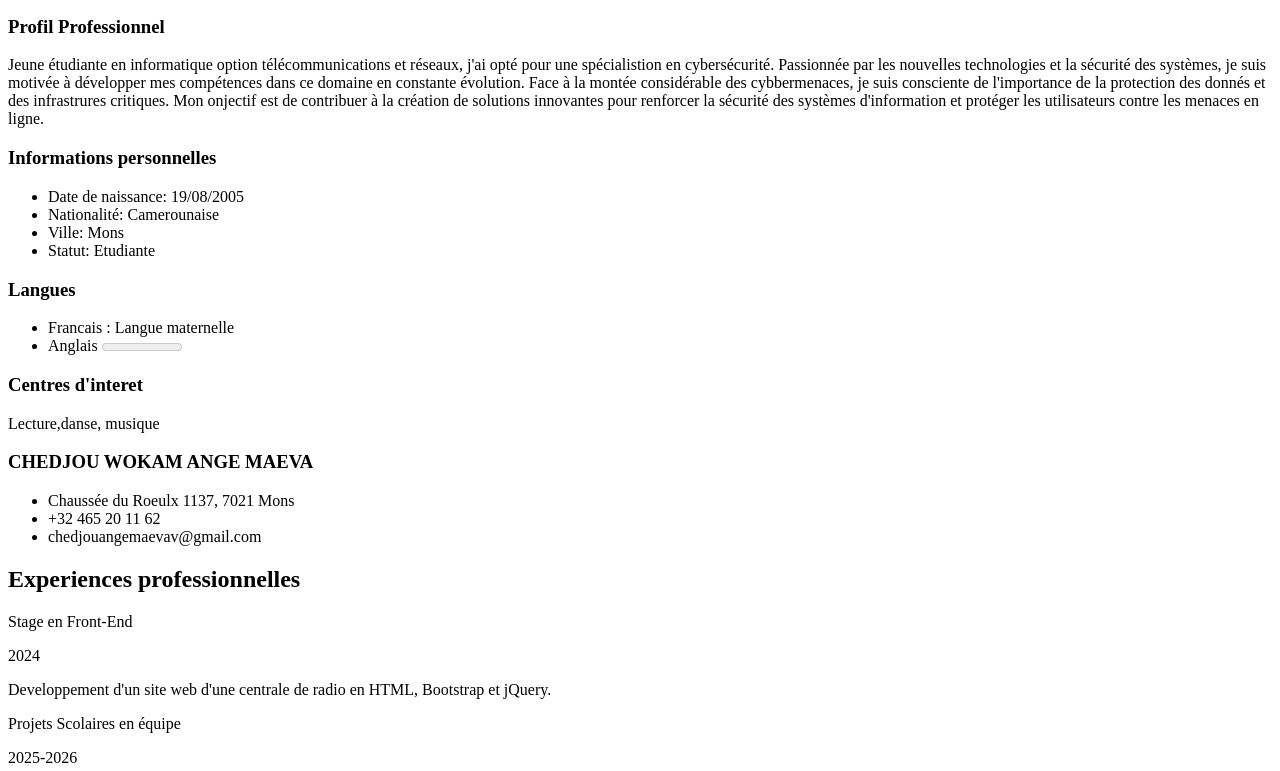
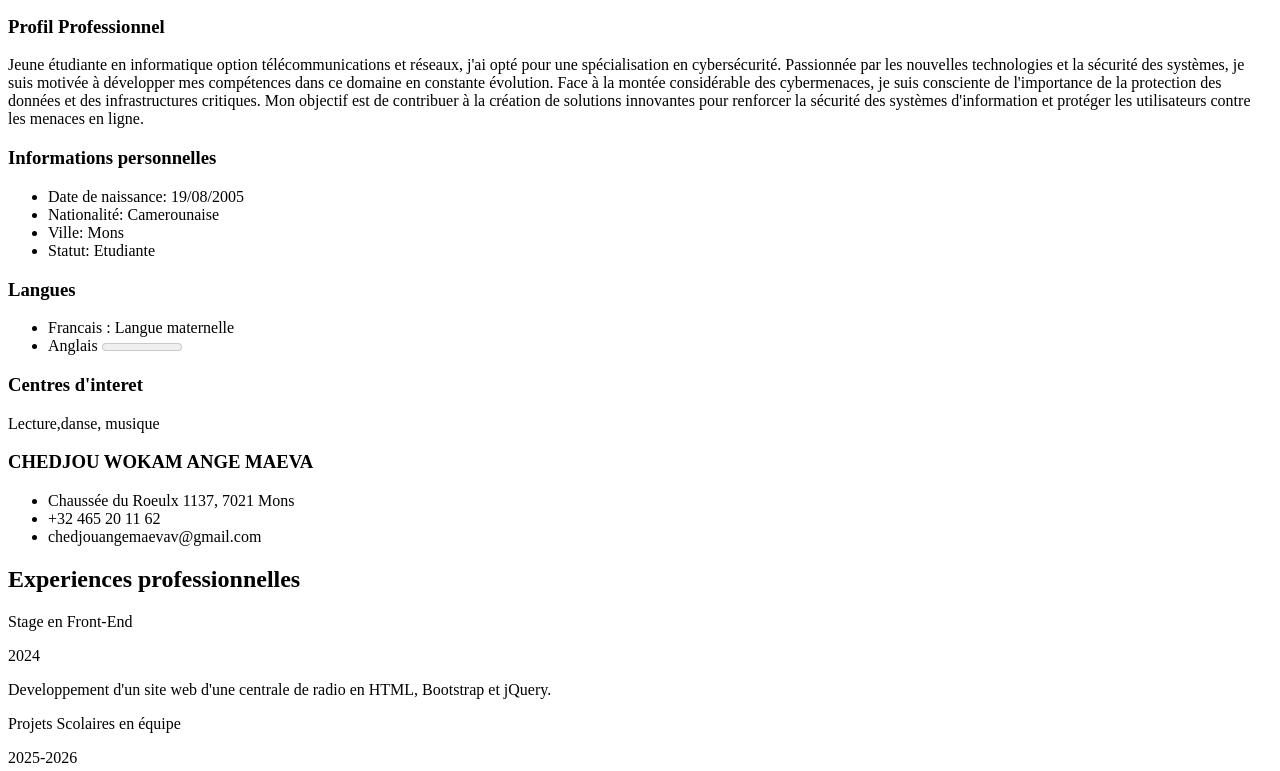
Before and after one commit to maeva119/CV, a plain HTML site: page index.html in a window 1280 px wide. Shown: the part 29-800 px from the top of the page. Drawn offline with Linux system fonts and the light colour scheme.

Commit message:
Update index.html
Co-authored-by: Copilot <175728472+Copilot@users.noreply.github.com>

```diff
--- a/index.html
+++ b/index.html
@@ -25,12 +25,12 @@
 				<h3>Profil Professionnel</h3>
 				<p>
 					Jeune étudiante en informatique option télécommunications et réseaux, j'ai opté pour une
-					spécialistion en cybersécurité.
+					spécialisation en cybersécurité.
 					Passionnée par les nouvelles technologies et la sécurité des systèmes, je suis motivée à développer
 					mes compétences dans
-					ce domaine en constante évolution. Face à la montée considérable des cybbermenaces, je suis
+					ce domaine en constante évolution. Face à la montée considérable des cybermenaces, je suis
 					consciente de l'importance
-					de la protection des donnés et des infrastrures critiques. Mon onjectif est de contribuer à la
+					de la protection des données et des infrastructures critiques. Mon objectif est de contribuer à la
 					création de solutions
 					innovantes pour renforcer la sécurité des systèmes d'information et protéger les utilisateurs contre
 					les menaces en ligne.
```
